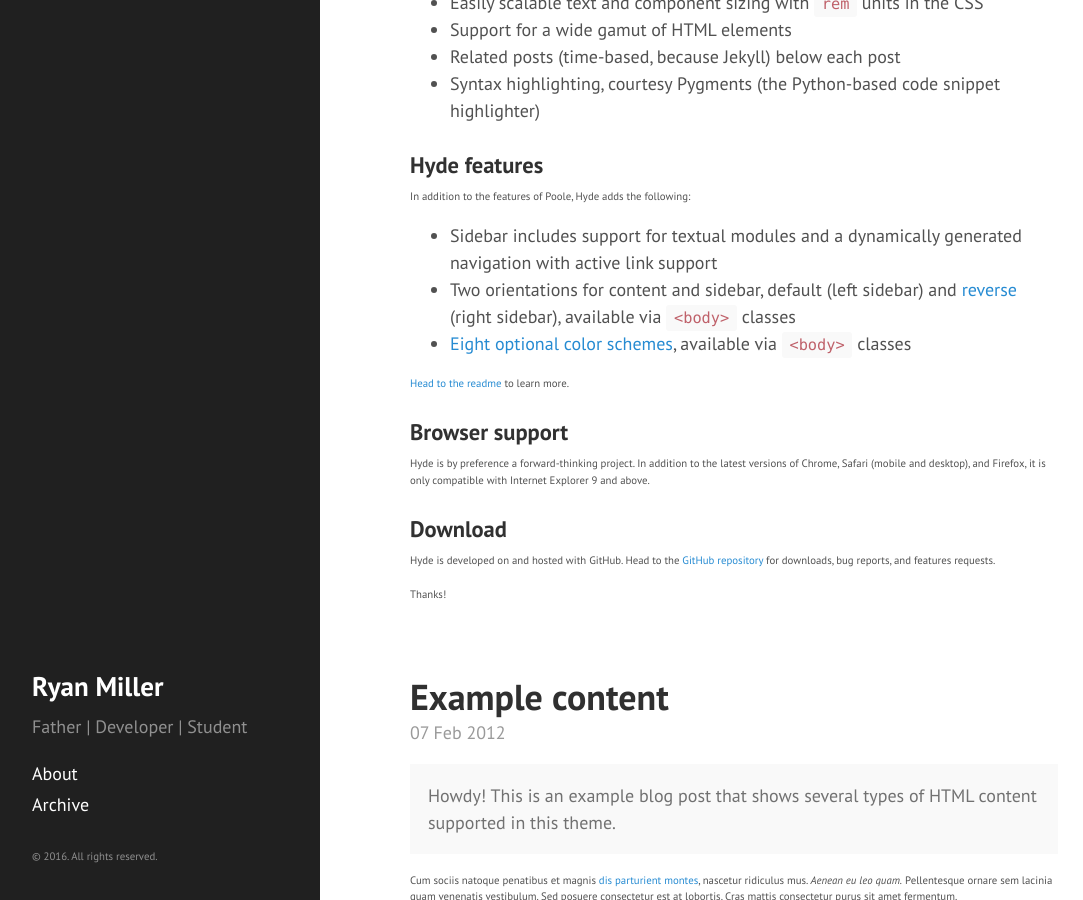
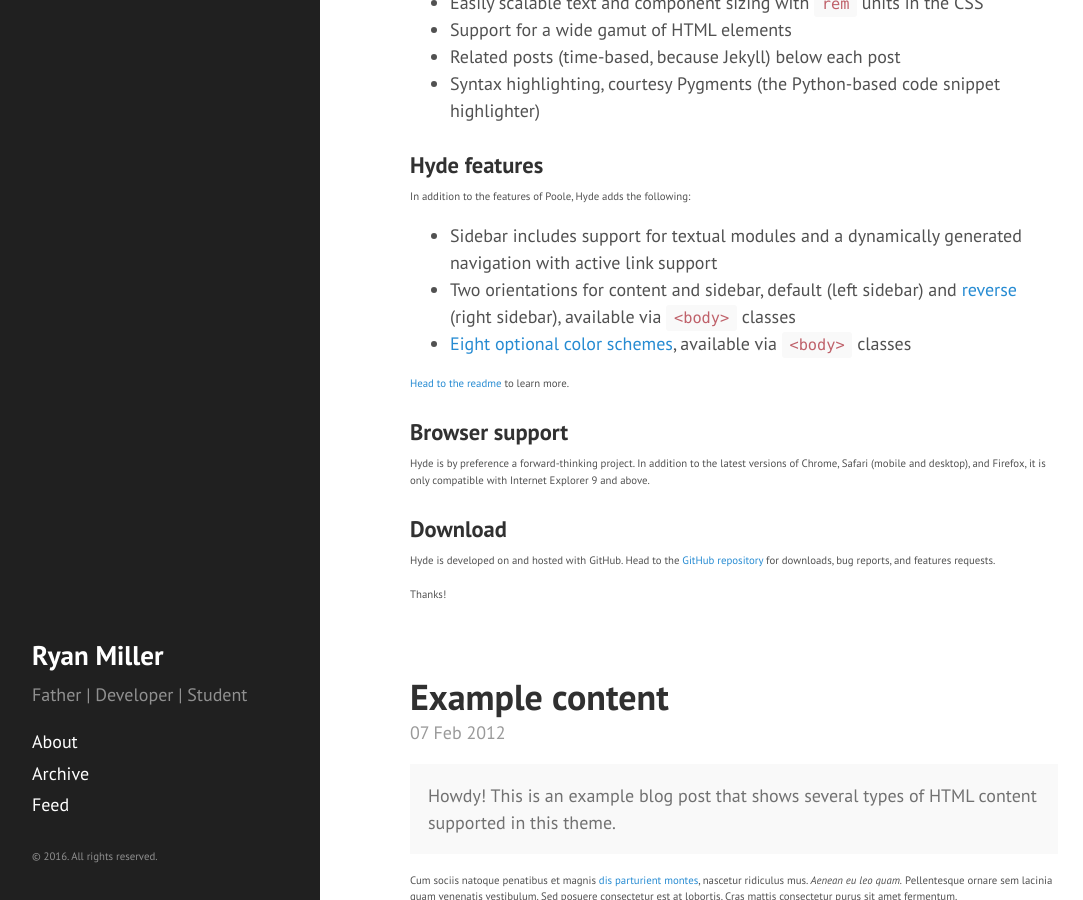
Before and after one commit to ryanmiller810/ryanmiller810.github.io, a Jekyll site: the page built from index.html, in a window 1280 px wide and 900 px high, scrolled down 385 px. Shown: the whole window, without its empty margins (4-1087 px from the left). Built offline with Jekyll 4.4.1, drawn with Linux system fonts in a browser that asks for light colours; Markdown is read by kramdown in place of the engine named in the settings; the list of posts is cut into pages by our own code.

Commit message:
Attempting Fix to link for Feed on sidebar #4

```diff
--- a/_includes/sidebar.html
+++ b/_includes/sidebar.html
@@ -19,16 +19,17 @@
 
       {% assign pages_list = site.pages %}
       {% for node in pages_list %}
-        <!-- {% if node.title != null %}
-          {% if node.layout == "page" %} -->
+        {% if node.title != null %}
+          {% if node.layout == "page" %}
             <a class="sidebar-nav-item{% if page.url == node.url %} active{% endif %}" href="{{ node.url }}">{{ node.title }}</a>
-          <!-- {% endif %}
-        {% endif %} -->
+          {% endif %}
+        {% endif %}
       {% endfor %}
 
       <!-- Commented out links below... These are populated in the _config.yml file -->
       <!-- <a class="sidebar-nav-item" href="{{ site.github.repo }}/archive/v{{ site.version }}.zip">Archive</a> -->
       <!--<a class="sidebar-nav-item" href="{{ site.github.repo }}">GitHub project</a>-->
+      <a class="sidebar-nav-item" href="{{ site.github.repo }}/feed/">Feed</a>
       <br>
     </nav>
 
```
